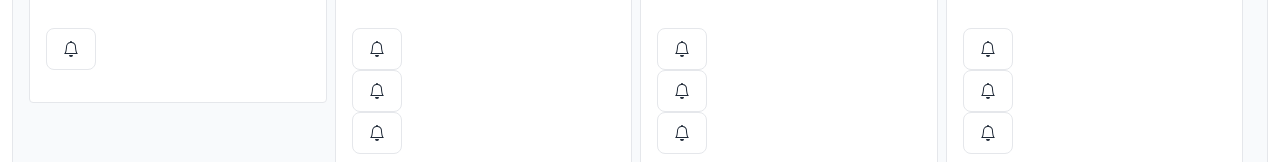
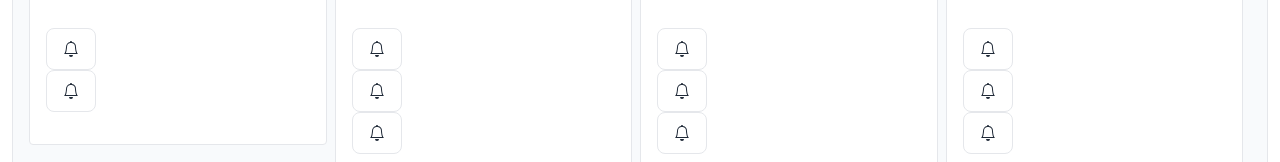
Before and after one commit to lion-rion/react-pra, a React (Create React App) app: page / in a window 1280 px wide. Shown: the part 409-571 px from the top of the page. Built offline with nearby package versions, Linux system fonts and the light colour scheme; the HTML template or start-up script is replaced by a standard one.

Commit message:
uuidを追加

```diff
--- a/src/DummyData.js
+++ b/src/DummyData.js
@@ -1,60 +1,95 @@
+import { v4 as uuidv4 } from "uuid";
 
 const DummyData = [
   {
+    id: uuidv4(),
     name: "✏️ 入力スペース",
     tasks: [
       {
+        id: uuidv4(),
+        tag: "1",
+        icon: "fa-power-off",
+        apt: {
+        name: "apache2",
+        state: "present"
+      }
+
+      },
+      {
+        id: uuidv4(),
+        icon: "fa-power-off",
         name: "b",
-        title: "散歩",
+        title: '111',
       },
     ],
   },
   {
+    id: uuidv4(),
     name: "⚠️ 電源操作",
     tasks: [
       {
+        id: uuidv4(),
+        icon: "faPowerOff",
         name: "d",
         title: "読書",
       },
       {
+        id: uuidv4(),
+        icon: "faPowerOff",
         name: "e",
         title: "aaa",
       },
       {
+        id: uuidv4(),
+        icon: "faPowerOff",
         name: "f",
         title: "bbb",
       },
     ],
   },
   {
+    id: uuidv4(),
     name: "⚡️ インストール",
     tasks: [
       {
+        id: uuidv4(),
+        icon: "faPowerOff",
         name: "d",
         title: "読書",
       },
       {
+        id: uuidv4(),
+        icon: "faPowerOff",
         name: "e",
         title: "aaa",
       },
       {
+        id: uuidv4(),
+        icon: "faPowerOff",
         name: "f",
         title: "bbb",
       },
     ],
   },
   {
+    id: uuidv4(),
     name: "⚙️ 設定",
     tasks: [
       {
+        id: uuidv4(),
+        icon: "faPowerOff",
         name: "d",
         title: "読書",
       },
       {
+        id: uuidv4(),
+        icon: "faPowerOff",
         name: "e",
         title: "aaa",
       },
       {
+        id: uuidv4(),
+        icon: "faPowerOff",
         name: "f",
         title: "bbb",
       },
```
